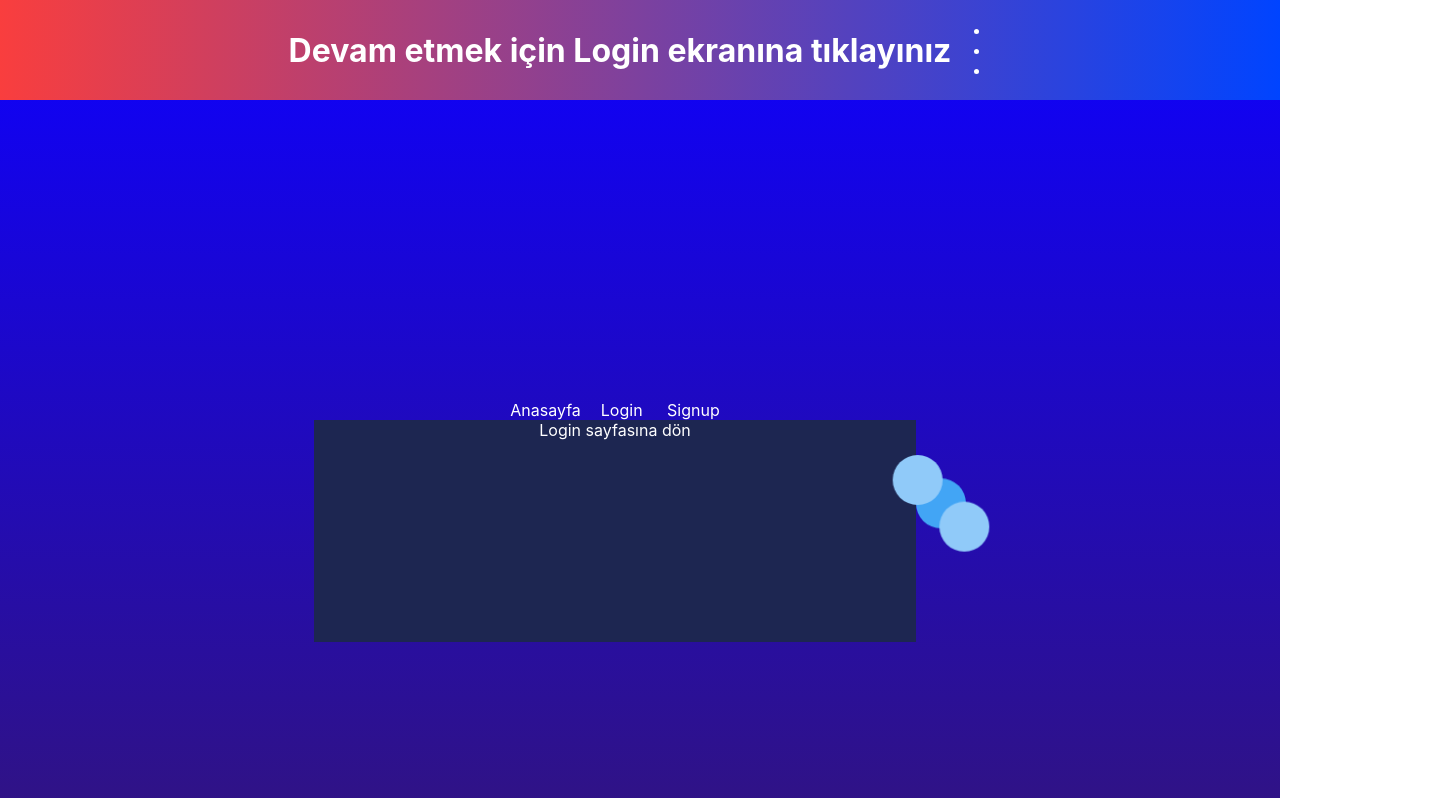
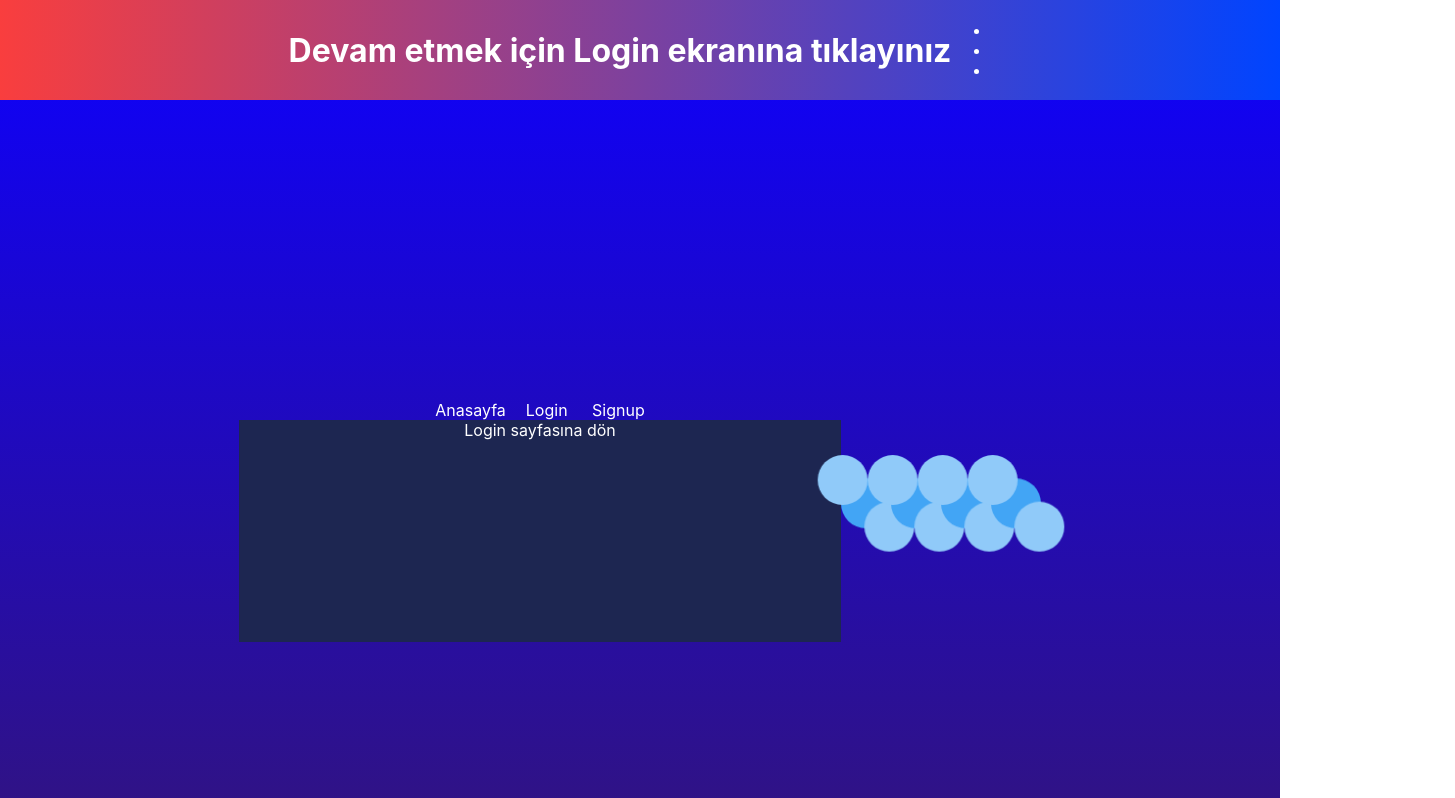
Before and after one commit to GoktugYmsk/react-redux-dynamic-challange, a React (Create React App) app: page / in a window 1280 px wide. Shown: the top 798 px of the page, 1455 px wide, since content can reach past the window. Built offline with nearby package versions, Linux system fonts and the light colour scheme.

Commit message:
css added

```diff
--- a/src/components/info/Info.js
+++ b/src/components/info/Info.js
@@ -3,9 +3,15 @@ import './index.css'
 
 function Info() {
   return (
-    <div className="bubble-container">
-      <div className="bubble"></div>
-    </div>
+    <>
+      <div class="stars"></div>
+      <div className="bubble-container">
+        <div className="bubble"></div>
+        <div className="bubble"></div>
+        <div className="bubble"></div>
+        <div className="bubble"></div>
+      </div>
+    </>
   )
 }
 
--- a/src/components/info/index.css
+++ b/src/components/info/index.css
@@ -40,16 +40,79 @@
 }
 
 @keyframes bubble {
-    from { transform: translate(0, 0); }
-    to { transform: translate(0, 10px); }
+  from {
+    transform: translate(0, 0);
+  }
+
+  to {
+    transform: translate(0, 10px);
+  }
 }
 
 @keyframes bubble-before {
-    from { transform: translate(0, 0); }
-    to { transform: translate(-10px, -10px); }
+  from {
+    transform: translate(0, 0);
+  }
+
+  to {
+    transform: translate(-10px, -10px);
+  }
 }
 
 @keyframes bubble-after {
-    from { transform: translate(0, 0); }
-    to { transform: translate(10px, 10px); }
+  from {
+    transform: translate(0, 0);
   }
+
+  to {
+    transform: translate(10px, 10px);
+  }
+}
+
+.thread {
+  position: relative;
+  width: 2px;
+  height: 100px;
+  background-color: #000;
+  margin: 50px auto;
+  animation: swing 1s ease-in-out infinite alternate;
+}
+
+@keyframes swing {
+  from {
+    transform: rotate(10deg);
+  }
+
+  to {
+    transform: rotate(-10deg);
+  }
+}
+
+.stars {
+  position: fixed;
+  top: 0;
+  left: 0;
+  width: 50px;
+  height: 50px;
+  background-color: #000;
+}
+
+.stars:before {
+  content: "";
+  position: absolute;
+  top: 0;
+  left: 0;
+  width: 100%;
+  height: 100%;
+  animation: stars 50s linear infinite;
+}
+
+@keyframes stars {
+  from {
+    background-position: 0 0;
+  }
+
+  to {
+    background-position: 100% 0;
+  }
+}
```
Lines whose indentation alone changed are shown as unchanged.
